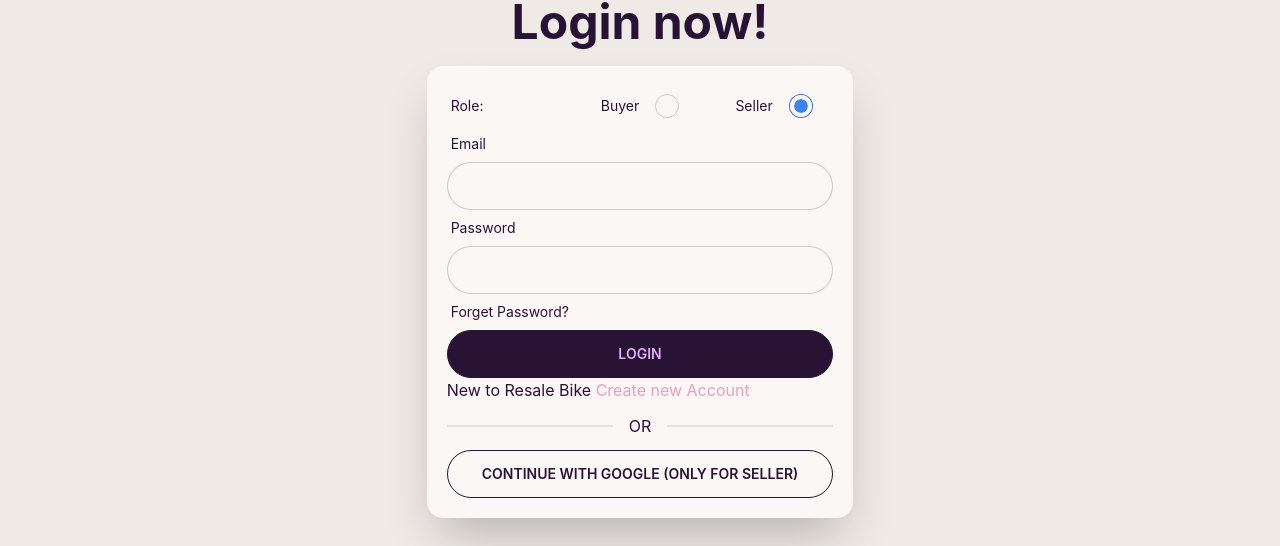
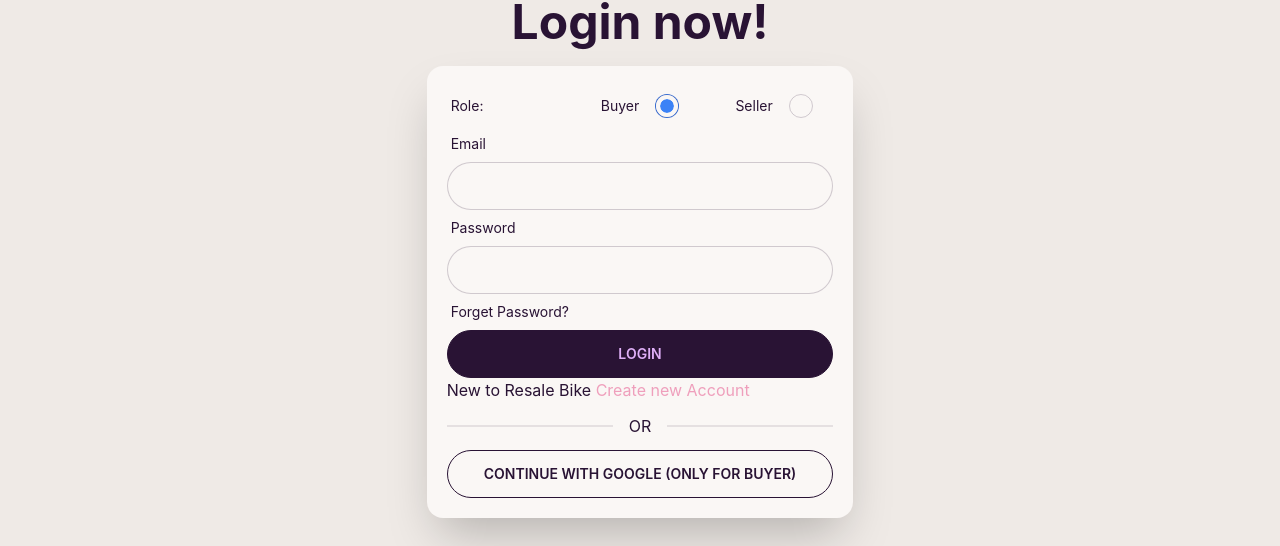
Before and after one commit to sabrababra/resale-old-bike-repo, a React (Create React App) app: page /login in a window 1280 px wide. Shown: the part 254-800 px from the top of the page. Built offline with nearby package versions, Linux system fonts and the light colour scheme; no server answers.

Commit message:
add login user in server

```diff
--- a/src/Contexts/AuthProvider.js
+++ b/src/Contexts/AuthProvider.js
@@ -1,10 +1,11 @@
 import React, { createContext, useEffect, useState } from 'react';
-import {getAuth,createUserWithEmailAndPassword,signInWithEmailAndPassword,updateProfile,signOut,onAuthStateChanged} from 'firebase/auth'
+import {getAuth,createUserWithEmailAndPassword,signInWithEmailAndPassword,updateProfile,signOut,onAuthStateChanged, signInWithPopup, GoogleAuthProvider} from 'firebase/auth'
 import app from '../Firebase/firebase.config';
 
 
 export const AuthContext = createContext();
 const auth = getAuth(app);
+const googleProvider = new GoogleAuthProvider();
 
 const AuthProvider = ({children}) => {
     const [user, setUser] = useState(null);
@@ -21,6 +22,11 @@ const AuthProvider = ({children}) => {
 
     const updateUser = (userInfo) =>{
         return updateProfile(user, userInfo);
+    }
+
+    const googleSignIn = () =>{
+        setLoading(true);
+        return signInWithPopup(auth, googleProvider);
     }
 
     const logOut = () =>{
@@ -42,6 +48,7 @@ const AuthProvider = ({children}) => {
         createUser,
         signIn,
         updateUser,
+        googleSignIn,
         logOut,
         user,
         loading
--- a/src/Pages/Login/Login.js
+++ b/src/Pages/Login/Login.js
@@ -6,11 +6,11 @@ import { AuthContext } from '../../Contexts/AuthProvider';
 
 const Login = () => {
     const { register, formState: { errors }, handleSubmit } = useForm();
-    const { signIn } = useContext(AuthContext);
+    const { signIn, googleSignIn } = useContext(AuthContext);
     const [loginError, setLoginError] = useState('');
     const location = useLocation();
     const navigate = useNavigate();
-    const [role, setRole] = useState('seller');
+    const [role, setRole] = useState('buyer');
 
     const from = location.state?.from?.pathname || '/';
 
@@ -29,7 +29,9 @@ const Login = () => {
                 };
 
                 console.log(loginData);
-                fetch('http://localhost:5000/user', {
+
+                if (user?.email) {
+                    fetch(`http://localhost:5000/user/${user?.email}`, {
                         method: 'PUT',
                         headers: {
                             'content-type': 'application/json'
@@ -38,9 +40,11 @@ const Login = () => {
                     })
                         .then(res => res.json())
                         .then(data => {
+                            localStorage.setItem('token', data.token)
                             console.log(data);
                             navigate(from, { replace: true });
-                    });
+                        })
+                }
             })
             .catch(error => {
                 console.log(error.message)
@@ -50,6 +54,39 @@ const Login = () => {
 
 
     }
+
+    const handleGoogle = () => {
+
+        googleSignIn()
+            .then(result => {
+                const user = result.user;
+                console.log(user);
+                if (user?.email) {
+                    const loginData = {
+                        userName: user?.displayName,
+                        email: user?.email,
+                        role: 'buyer'
+                    };
+                    fetch(`http://localhost:5000/user/${user?.email}`, {
+                        method: 'PUT',
+                        headers: {
+                            'content-type': 'application/json'
+                        },
+                        body: JSON.stringify(loginData)
+                    })
+                        .then(res => res.json())
+                        .then(data => {
+                            localStorage.setItem('token', data.token)
+                            console.log(data);
+                            navigate(from, { replace: true });
+                        })
+                }
+            })
+            .catch(err => console.error(err));
+
+
+    }
+
     return (
         <div className="flex gap-5  min-h-screen bg-base-200  flex-col justify-center items-center">
 
@@ -114,7 +151,10 @@ const Login = () => {
                 </form>
                 <p>New to Resale Bike <Link className='text-secondary' to="/signup">Create new Account</Link></p>
                 <div className="divider">OR</div>
-                <button className='btn btn-outline w-full'>CONTINUE WITH GOOGLE (only for seller)</button>
+
+                <button className='btn btn-outline w-full'
+                    onClick={() => handleGoogle()}>CONTINUE WITH GOOGLE (only for buyer)</button>
+
             </div>
 
         </div>
```
Lines whose indentation alone changed are shown as unchanged.
